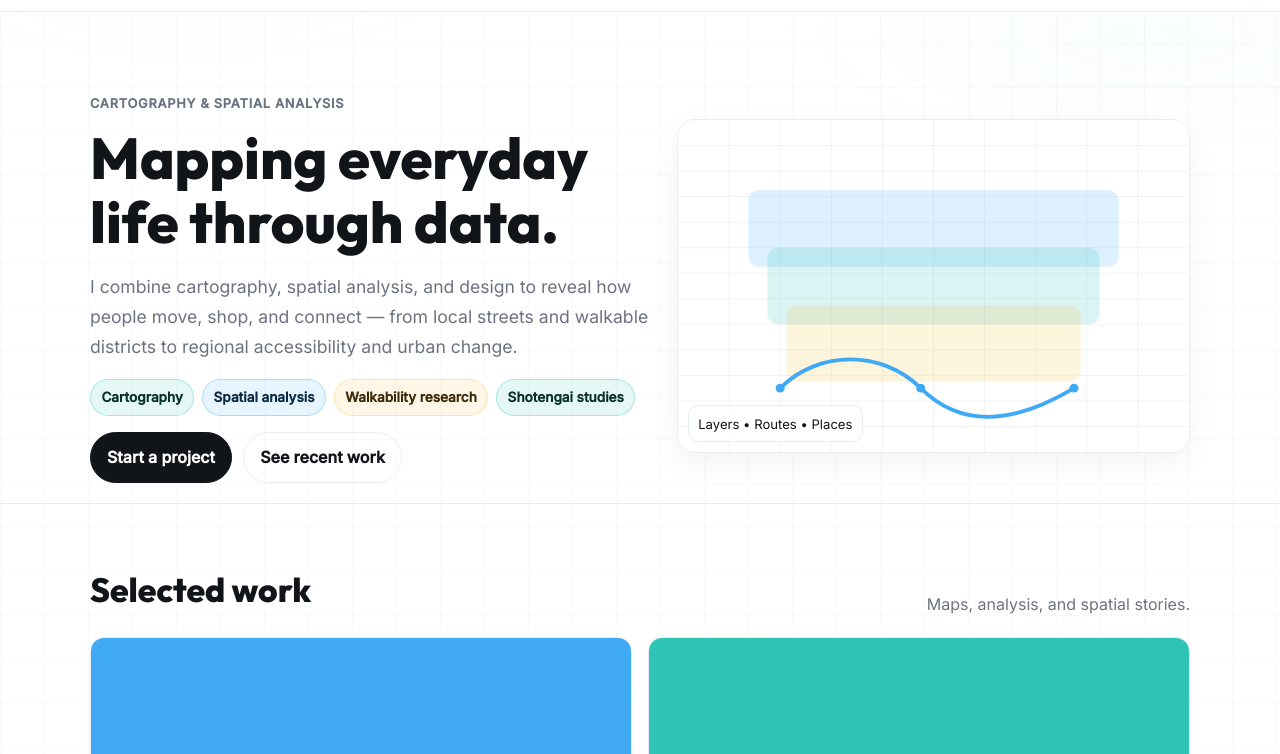
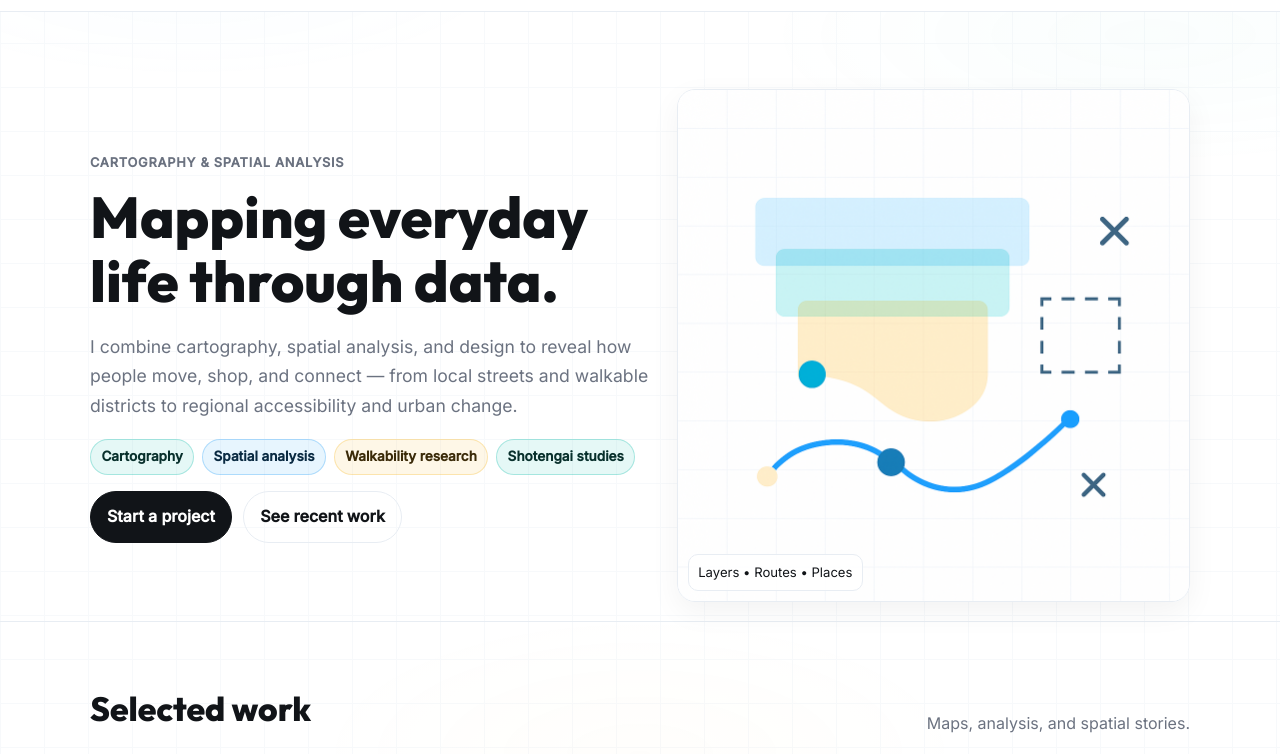
Before and after one commit to KansaiGeoCoder/KansaiGeoCoder.github.io, a plain HTML site: page index.html in a window 1280 px wide. Shown: the part 45-799 px from the top of the page. Drawn offline with Linux system fonts and the light colour scheme.

Commit message:
image edit

```diff
--- a/index.html
+++ b/index.html
@@ -55,7 +55,7 @@
         </div>
       </div>
       <div class="blob" aria-hidden="true">
-        <img src="/assets/hero-illustration.svg" alt="Map layers illustration" />
+        <img src="/assets/hero-illustration.png" alt="Map layers illustration" />
         <div class="legend">Layers • Routes • Places</div>
       </div>
     </div>
```
Also changed, not shown: assets/hero-illustration.png (added).
